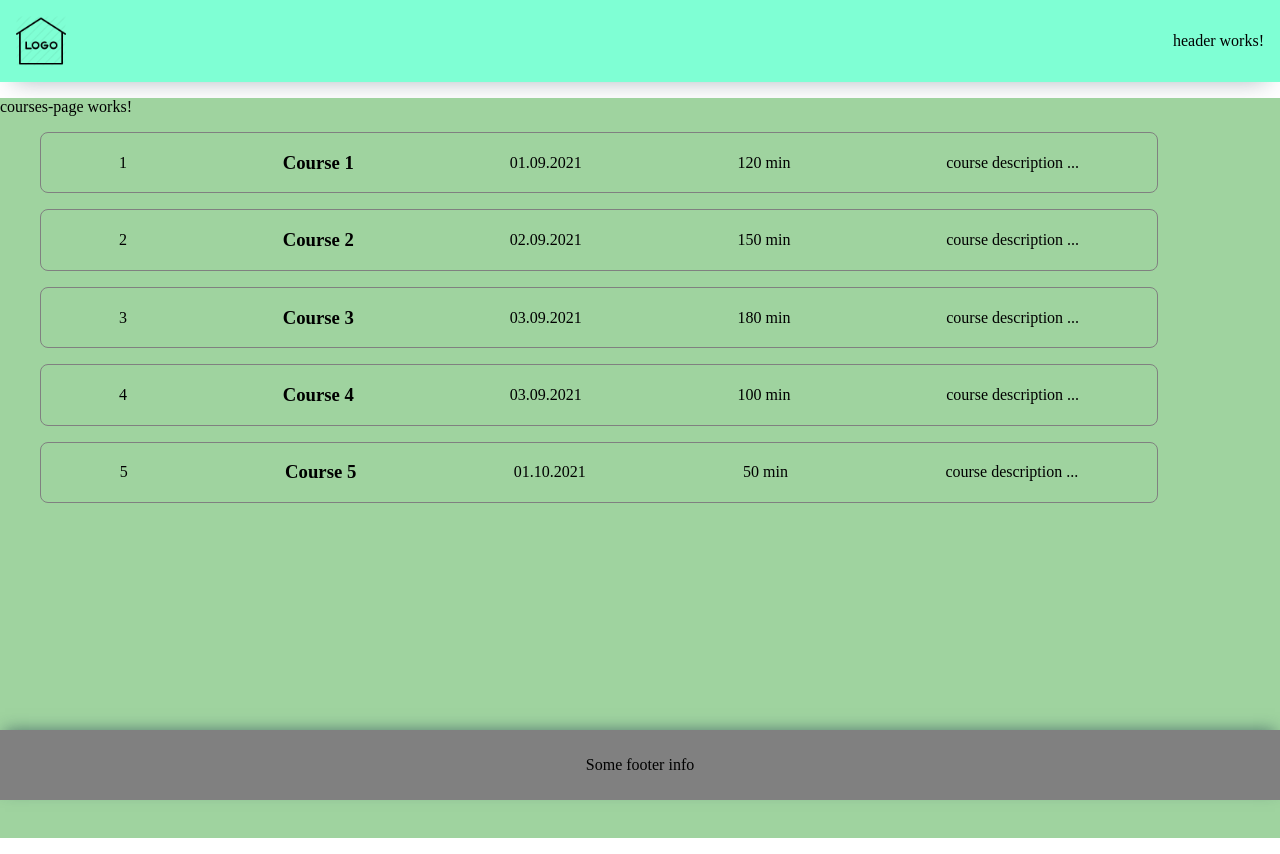
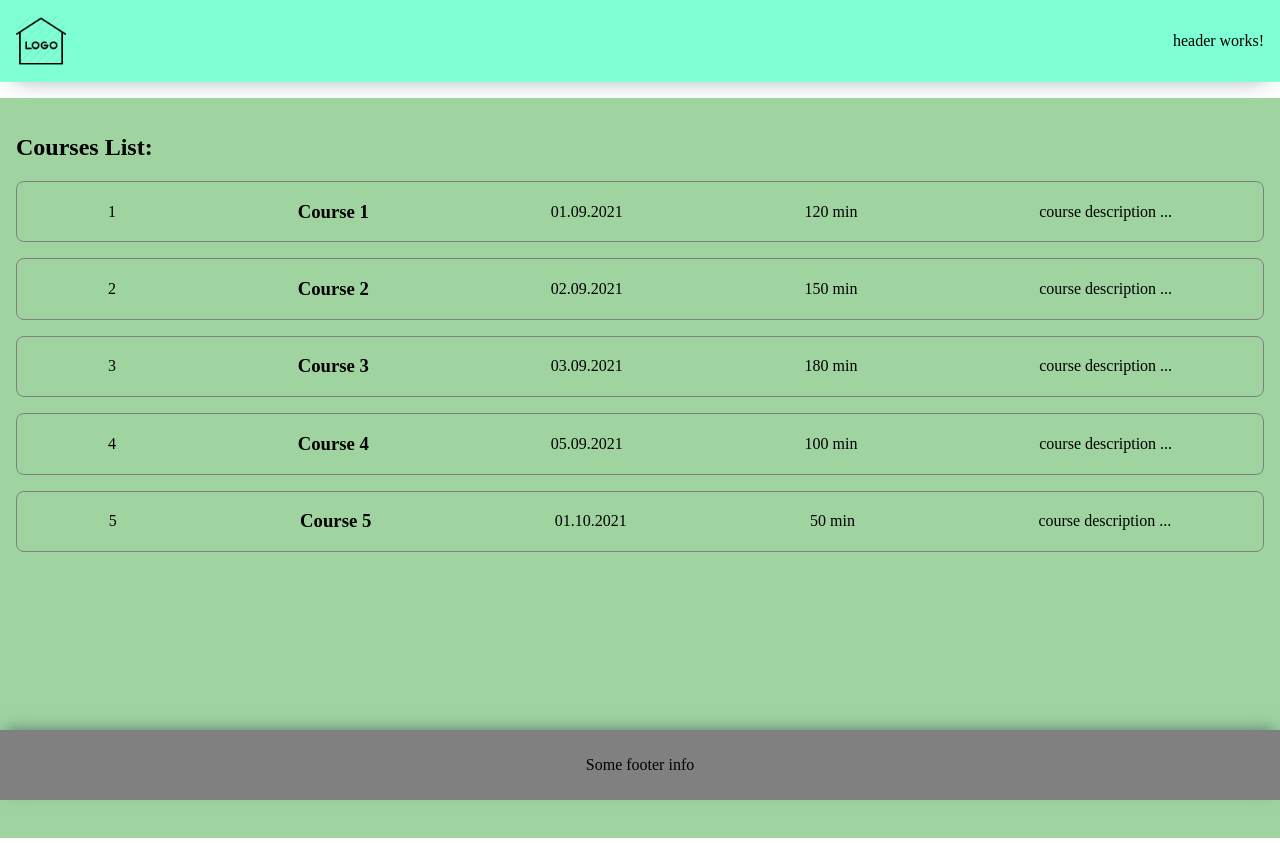
Before and after one commit to AlexeyEmshanov/ng-module, an Angular app in the folder ng-courses/: page / in a window 1280 px wide. Built offline with nearby package versions, Linux system fonts and the light colour scheme.

Commit message:
fix: styles

```diff
--- a/ng-courses/src/app/components/course/course.component.scss
+++ b/ng-courses/src/app/components/course/course.component.scss
@@ -5,5 +5,4 @@
   border: 1px grey solid;
   border-radius: 0.5em;
   margin-bottom: 1em;
-  width: 90%;
 }
--- a/ng-courses/src/app/components/courses-page/courses-page.component.html
+++ b/ng-courses/src/app/components/courses-page/courses-page.component.html
@@ -1,5 +1,6 @@
-<div class="courses-page_container">courses-page works!
-  <ul>
+<div class="courses-page_container">
+  <h2>Courses List:</h2>
+  <ul class="courses-list">
     <app-course></app-course>
   </ul>
 
--- a/ng-courses/src/app/components/courses-page/courses-page.component.scss
+++ b/ng-courses/src/app/components/courses-page/courses-page.component.scss
@@ -3,8 +3,13 @@
   height: 740px;
   background-color: rgb(159, 211, 159);
   margin: 1em 0;
+  padding: 1em;
+  box-sizing: border-box;
   display: flex;
   flex-direction: column;
-  // align-items: center;
-  // justify-content: center;
 }
+
+.courses-list {
+  margin: 0;
+  padding: 0;
+}
--- a/ng-courses/src/mock-data.ts
+++ b/ng-courses/src/mock-data.ts
@@ -26,7 +26,7 @@ export const COURSES: ICourse[] = [
   {
     id: 4,
     title: 'Course 4',
-    creationDate: '03.09.2021',
+    creationDate: '05.09.2021',
     duration: 100,
     description: 'course description ...',
   },
```
